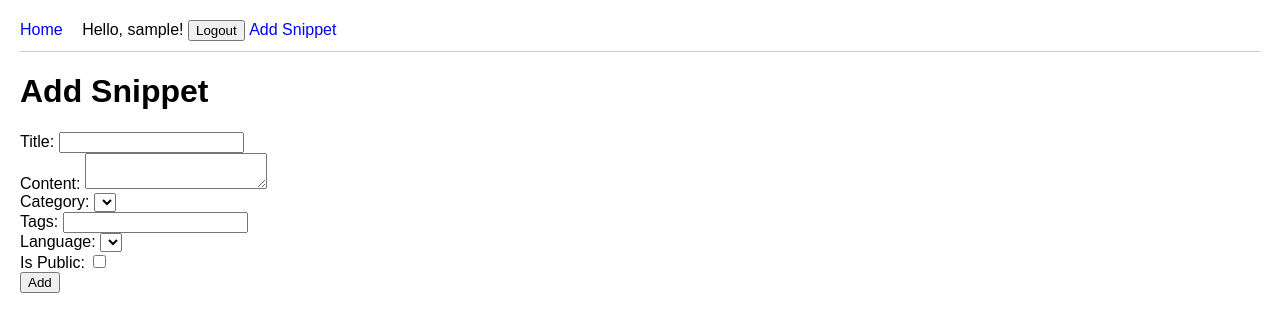
After one commit to just-termuser/snipex, a Django app: page /add/ in a window 1280 px wide. The commit adds this page. Shown: the top 332 px of the page. Run offline with Django 5.2, Linux system fonts and the light colour scheme; the visitor is signed in with stand-in values (Sample User, id 1); data that the repository does not hold is empty.

Commit message:
feat: adding snippets

```diff
--- a/snippets/urls.py
+++ b/snippets/urls.py
@@ -6,4 +6,5 @@ urlpatterns = [
     path("", views.home, name="home"),
     path("clicked", views.htmx_test),
     path("category/<int:category_id>/", views.categories, name="category_filter"),
+    path("add/", views.add_snippet, name="add_snippet"),
 ]
--- a/snippets/views.py
+++ b/snippets/views.py
@@ -1,7 +1,7 @@
-from django.shortcuts import render
+from django.shortcuts import render, redirect
 from django.http import HttpResponse
-
-from .models import Category, Snippet, Tag
+from django.contrib.auth.decorators import login_required
+from .models import Category, Snippet, Tag, Language
 
 def home(request):
     context = {
@@ -29,3 +29,37 @@ def categories(request, category_id):
 def htmx_test(request):
     tags = Tag.objects.all()
     return render(request, "snippets/partials/tags-list.html", {'tags': tags})
+
+
+@login_required
+def add_snippet(request):
+    context = {
+        "categories": Category.objects.all(),
+        "languages": Language.objects.all(),
+    }
+    if request.method == "POST":
+        title = request.POST.get("title")
+        content = request.POST.get("content")
+        category_id = request.POST.get("category")
+        language_id = request.POST.get("language")
+        is_public = request.POST.get("isPublic") == "on"
+        tags_string = request.POST.get("tags", "")
+        new_snippet = Snippet.objects.create(
+            title=title,
+            content=content,
+            category_id=category_id,
+            language_id=language_id,
+            is_public=is_public,
+            user=request.user
+        )
+        if tags_string:
+            tag_names = tags_string.split(',')
+            for name in tag_names:
+                name = name.strip()
+                if name:
+                    tag_obj, created = Tag.objects.get_or_create(name=name)
+                    # привязка тега к сниппету
+                    new_snippet.tags.add(tag_obj)
+        return redirect("home")
+
+    return render(request, "snippets/add_snippet.html", context)
--- a/templates/base.html
+++ b/templates/base.html
@@ -24,6 +24,7 @@
                 {% csrf_token %}
                 <button type="submit">Logout</button>
             </form>
+            <a href="{% url 'add_snippet' %}">Add Snippet</a>
         {% else %}
             <a href="{% url 'login' %}">Login</a>
             <a href="{% url 'signup' %}">Sign Up</a>
--- /dev/null
+++ b/templates/snippets/add_snippet.html
@@ -0,0 +1,29 @@
+{% extends "base.html" %}
+
+{% block content %}
+<h1>Add Snippet</h1>
+<form method="post" action="{% url 'add_snippet' %}">
+    {% csrf_token %}
+    <label for="title">Title:</label>
+    <input type="text" id="title" name="title" required><br>
+    <label for="content">Content:</label>
+    <textarea id="content" name="content" required></textarea><br>
+    <label for="category">Category:</label>
+    <select id="category" name="category">
+        {% for category in categories %}
+        <option value="{{ category.id }}">{{ category.name }}</option>
+        {% endfor %}
+    </select><br>
+    <label for="tags">Tags:</label>
+    <input type="text" id="tags" name="tags"><br>
+    <label for="language">Language:</label>
+    <select id="language" name="language">
+        {% for language in languages %}
+        <option value="{{ language.id }}">{{ language.name }}</option>
+        {% endfor %}
+    </select><br>
+    <label for="isPublic">Is Public:</label>
+    <input type="checkbox" id="isPublic" name="isPublic"><br>
+    <button type="submit">Add</button>
+</form>
+{% endblock %}
```
